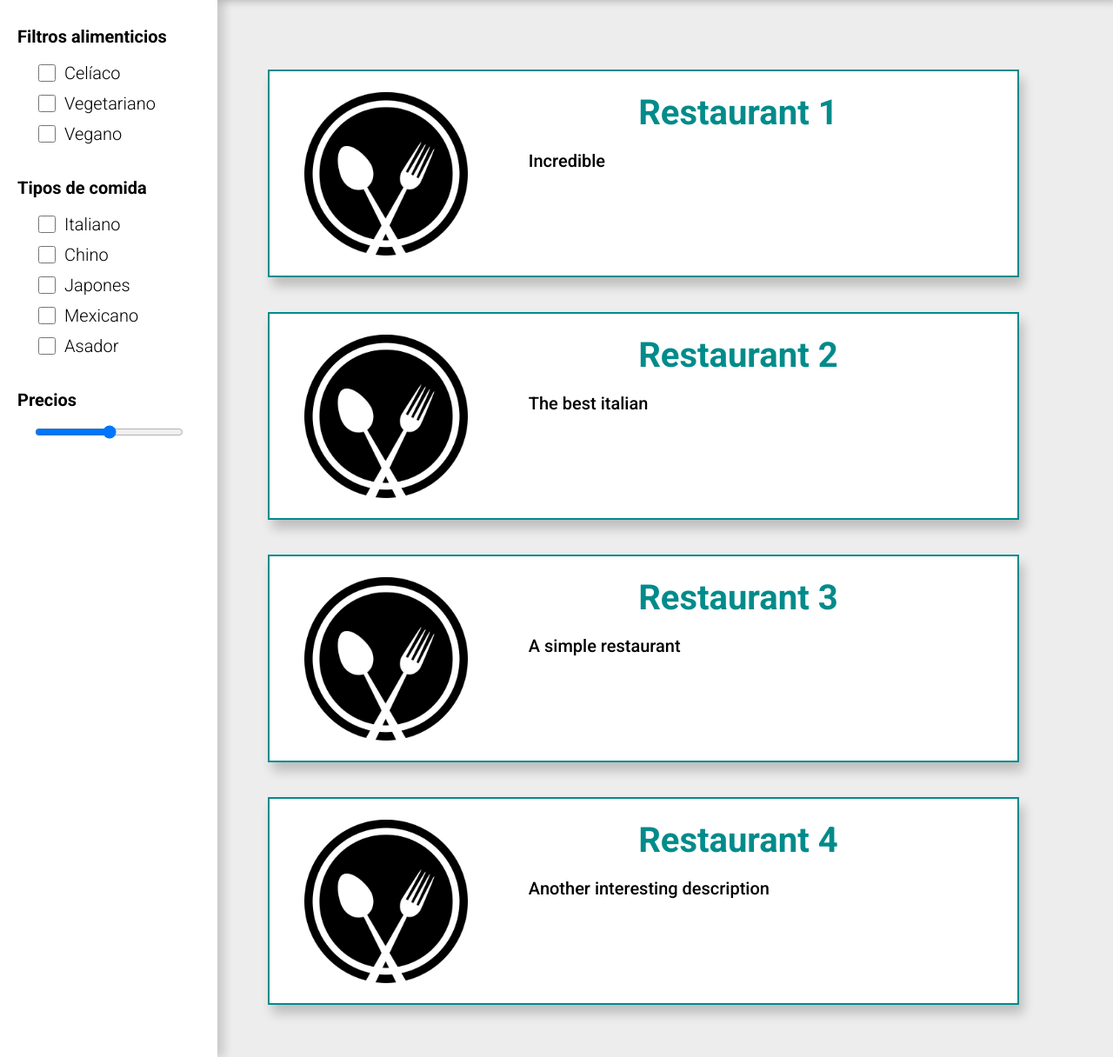
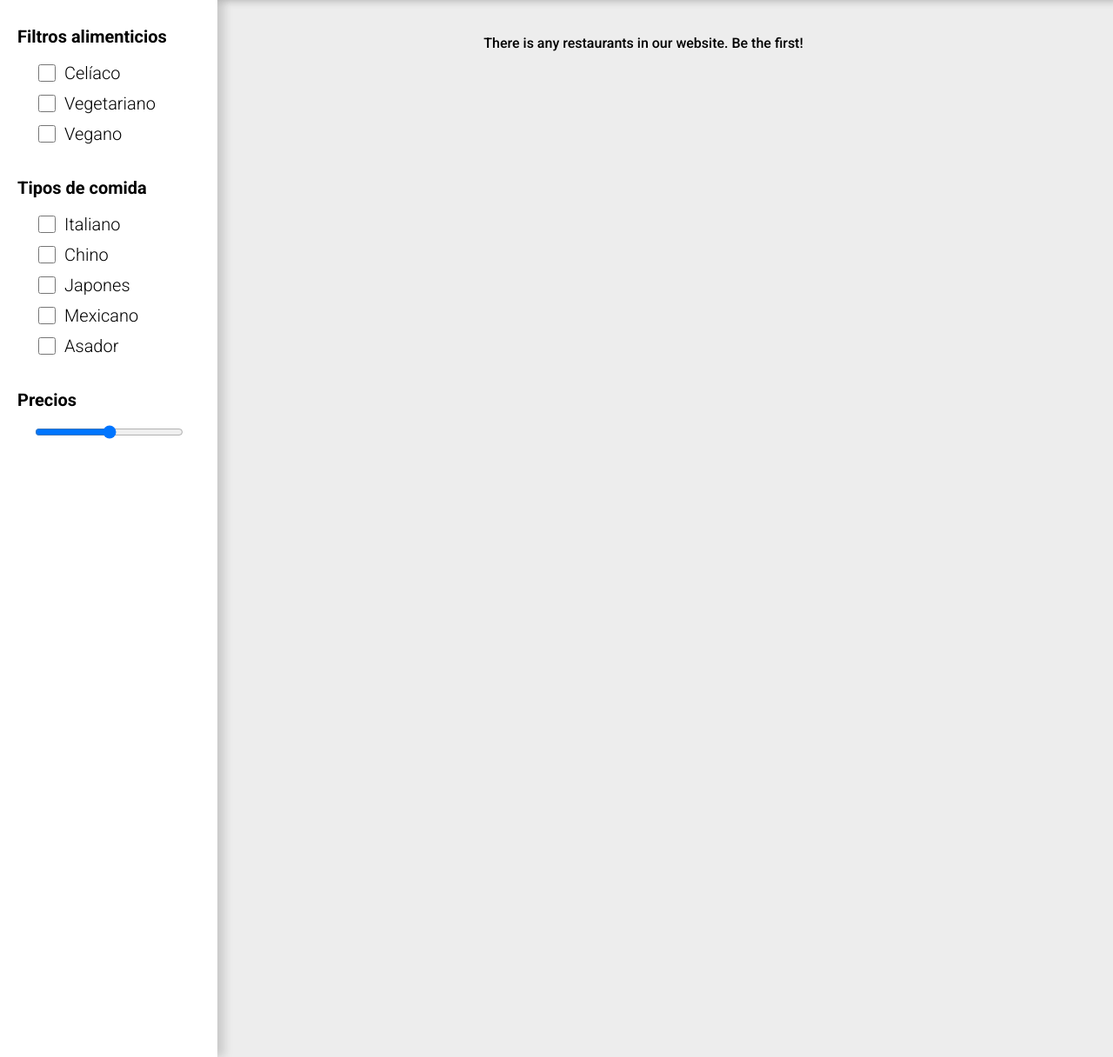
Before and after one commit to Davidjmz12/EatEasy, a Django app: page /search/ in a window 1280 px wide. Shown: the part 50-1266 px from the top of the page at 87% size. Run offline with Django 4.2, Linux system fonts and the light colour scheme; data that the repository does not hold is empty.

Commit message:
Restaurantes leidos de base de datos muy básicamente.

```diff
--- a/main/templates/main/search.html
+++ b/main/templates/main/search.html
@@ -13,7 +13,7 @@
 
         <div class="info-one-restaurant">
             <p class="restaurant-name">
-                {{ restaurant.name }}
+                {{ restaurant.rest_name}}
             </p>
             <p class="restaurant-description">
                 {{ restaurant.description }}
--- a/main/views.py
+++ b/main/views.py
@@ -1,8 +1,8 @@
 from django.shortcuts import render
-
+from login.models import *
 
 # All the information for one restaurant
-class Restaurant:
+class Restaurante:
     def __init__(self, name, description, img):
         self.name = name
         self.description = description
@@ -18,10 +18,10 @@ class Dish:
         self.img = img
 
 
-Restaurants = [Restaurant("Restaurant 1", "Incredible", "../static/main/images/menu.png"),
-               Restaurant("Restaurant 2", "The best italian", "../static/main/images/menu.png"),
-               Restaurant("Restaurant 3", "A simple restaurant", "../static/main/images/menu.png"),
-               Restaurant("Restaurant 4", "Another interesting description", "../static/main/images/menu.png")]
+Restaurantss = [Restaurante("Restaurant 1", "Incredible", "../static/main/images/menu.png"),
+               Restaurante("Restaurant 2", "The best italian", "../static/main/images/menu.png"),
+               Restaurante("Restaurant 3", "A simple restaurant", "../static/main/images/menu.png"),
+               Restaurante("Restaurant 4", "Another interesting description", "../static/main/images/menu.png")]
 
 Dishes = [Dish("Macarrones con bacon", 5.50, 4, ["Macarrones", "Bacon", "Tomate"], "../static/main/images/menu.png"),
           Dish("Cocido madrileño", 8.75, 4.5, ["Chorizo", "Tomate", "Morcilla", "Longaniza",
@@ -38,8 +38,9 @@ def index(request):
 
 
 def search(request):
+    res = Restaurant.objects.all()
     return render(request, "main/search.html", {
-        "restaurants": Restaurants
+        "restaurants": res
     })
 
 
```
Also changed, not shown: login/models.py (+2 -15 lines), main/models.py (+2 -8 lines).
